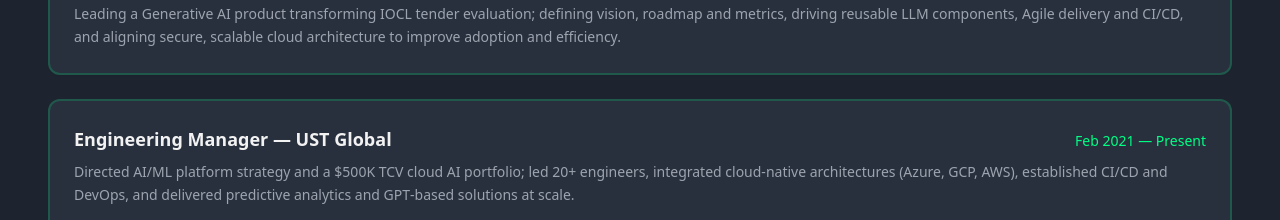
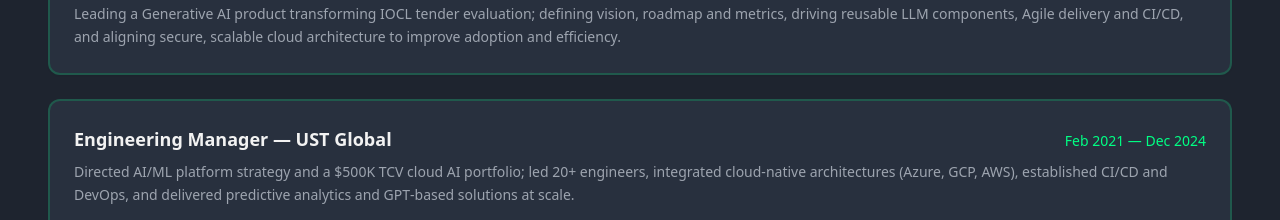
Before and after one commit to pislurcloud/achievement-canvas, a React (Vite) app: page / in a window 1280 px wide. Shown: the part 2640-2860 px from the top of the page. Built offline with nearby package versions, Linux system fonts and the light colour scheme.

Commit message:
Update UST Global experience dates
Update the date for the UST Global experience from "Feb 2021 - Present" to "Feb 2021 - Dec 2024" in `src/components/Experience.tsx`.

```diff
--- a/src/components/Experience.tsx
+++ b/src/components/Experience.tsx
@@ -11,7 +11,7 @@ const experiences = [
   {
     company: "UST Global",
     role: "Engineering Manager",
-    period: "Feb 2021 — Present",
+    period: "Feb 2021 — Dec 2024",
     summary:
       "Directed AI/ML platform strategy and a $500K TCV cloud AI portfolio; led 20+ engineers, integrated cloud‑native architectures (Azure, GCP, AWS), established CI/CD and DevOps, and delivered predictive analytics and GPT‑based solutions at scale.",
   },
```
